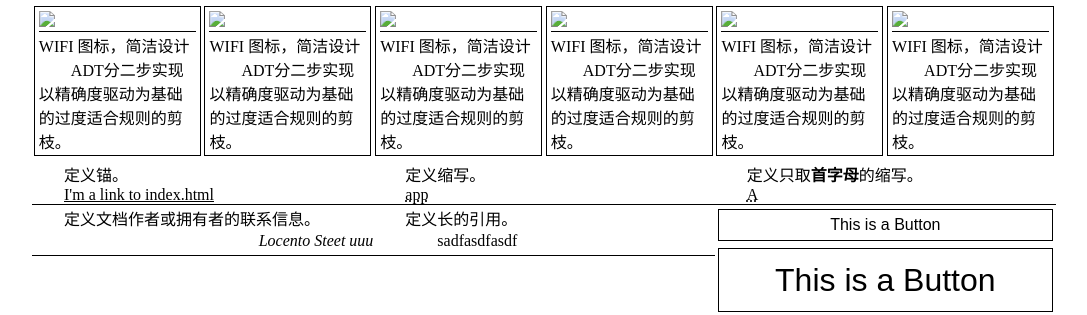
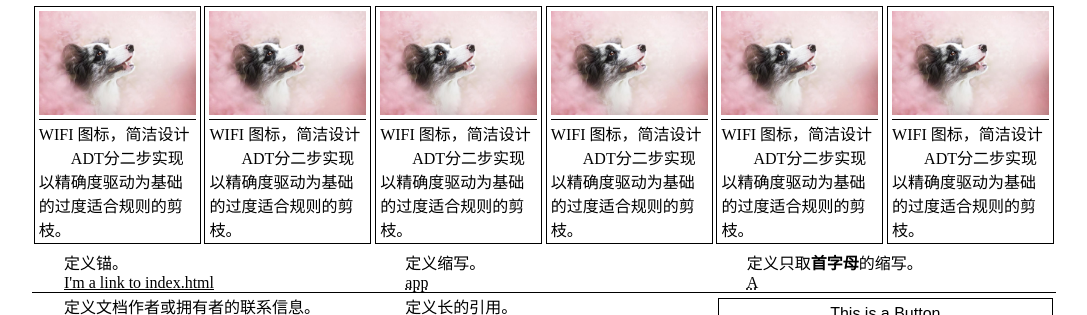
Before and after one commit to zonshi/PaperUI, a plain HTML site: page index.html in a window 1280 px wide. Shown: the top 315 px of the page, without its empty margins (96-1183 px from the left). Drawn offline with nearby package versions, Linux system fonts and the light colour scheme.

Commit message:
Update index.html

```diff
--- a/index.html
+++ b/index.html
@@ -12,7 +12,7 @@
       <div class="row">
         <div class="col-2">
           <div class="thumbnail">
-            <img src="a.png"/>
+            <img src="demo/images/develop/1.jpg"/>
             <hr />
             <div class="title">
               WIFI 图标，简洁设计
@@ -24,7 +24,7 @@
         </div>
         <div class="col-2">
           <div class="thumbnail">
-            <img src="demo/images/develop/1.png"/>
+            <img src="demo/images/develop/1.jpg"/>
             <hr />
             <div class="title">
               WIFI 图标，简洁设计
@@ -36,7 +36,7 @@
         </div>
         <div class="col-2">
           <div class="thumbnail">
-            <img src="demo/images/develop/1.png"/>
+            <img src="demo/images/develop/1.jpg"/>
             <hr />
             <div class="title">
               WIFI 图标，简洁设计
@@ -48,7 +48,7 @@
         </div>
         <div class="col-2">
           <div class="thumbnail">
-            <img src="demo/images/develop/1.png"/>
+            <img src="demo/images/develop/1.jpg"/>
             <hr />
             <div class="title">
               WIFI 图标，简洁设计
@@ -60,7 +60,7 @@
         </div>
         <div class="col-2">
           <div class="thumbnail">
-            <img src="demo/images/develop/1.png"/>
+            <img src="demo/images/develop/1.jpg"/>
             <hr />
             <div class="title">
               WIFI 图标，简洁设计
@@ -72,7 +72,7 @@
         </div>
         <div class="col-2">
           <div class="thumbnail">
-            <img src="demo/images/develop/1.png"/>
+            <img src="demo/images/develop/1.jpg"/>
             <hr />
             <div class="title">
               WIFI 图标，简洁设计
```
